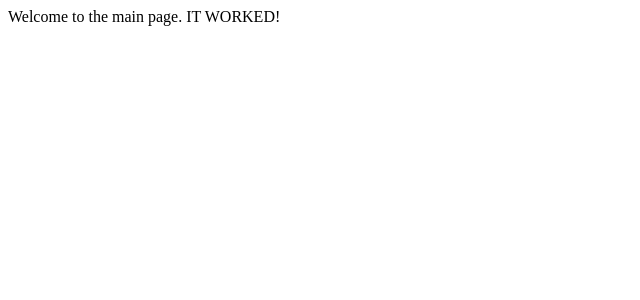
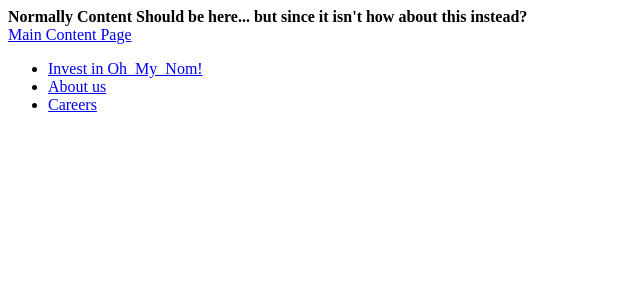
Before and after one commit to eric-gemmell/WAD_Project, a Django app: page / in a window 1280 px wide. Shown: the top 300 px of the page, without its empty margins (0-640 px from the left). Run offline with Django 3.2, Linux system fonts and the light colour scheme.

Commit message:
added base html and template inheritance

```diff
--- /dev/null
+++ b/Oh_My_Nom/templates/main/base.html
@@ -0,0 +1,29 @@
+<!DOCTYPE html>
+<!-- Base Html is the sourrounding html document that includes links to the home page and to other places, making everything else less repetitive-->
+{% load staticfiles %}
+<html>
+	<head lang="en">
+		<meta charset="UTF-8" />
+ 		<title>
+                        Oh_My_Nom!
+                        {% block title_block %}
+                        {% endblock %}
+                </title>
+
+	</head>
+	<body>
+		<div>
+                        {% block main_block %}
+                                <div><strong>Normally Content Should be here... but since it isn't how about this instead?</strong><br /></div>
+				<a href="https://www.youtube.com/watch?v=dQw4w9WgXcQ">Main Content Page</a>
+                        {% endblock%}
+                </div>
+		<div>
+			<ul>
+				<li><a href="https://www.youtube.com/watch?v=dQw4w9WgXcQ">Invest in Oh_My_Nom!</a></li>
+				<li><a href="https://www.youtube.com/watch?v=dQw4w9WgXcQ">About us</a></li>
+				<li><a href="https://www.youtube.com/watch?v=dQw4w9WgXcQ">Careers</a></li>
+			</ul>
+		</div>
+	</body>
+</html>
--- a/Oh_My_Nom/templates/main/index.html
+++ b/Oh_My_Nom/templates/main/index.html
@@ -1 +1 @@
-Welcome to the main page. IT WORKED!
+{% extends 'main/base.html' %}
```
